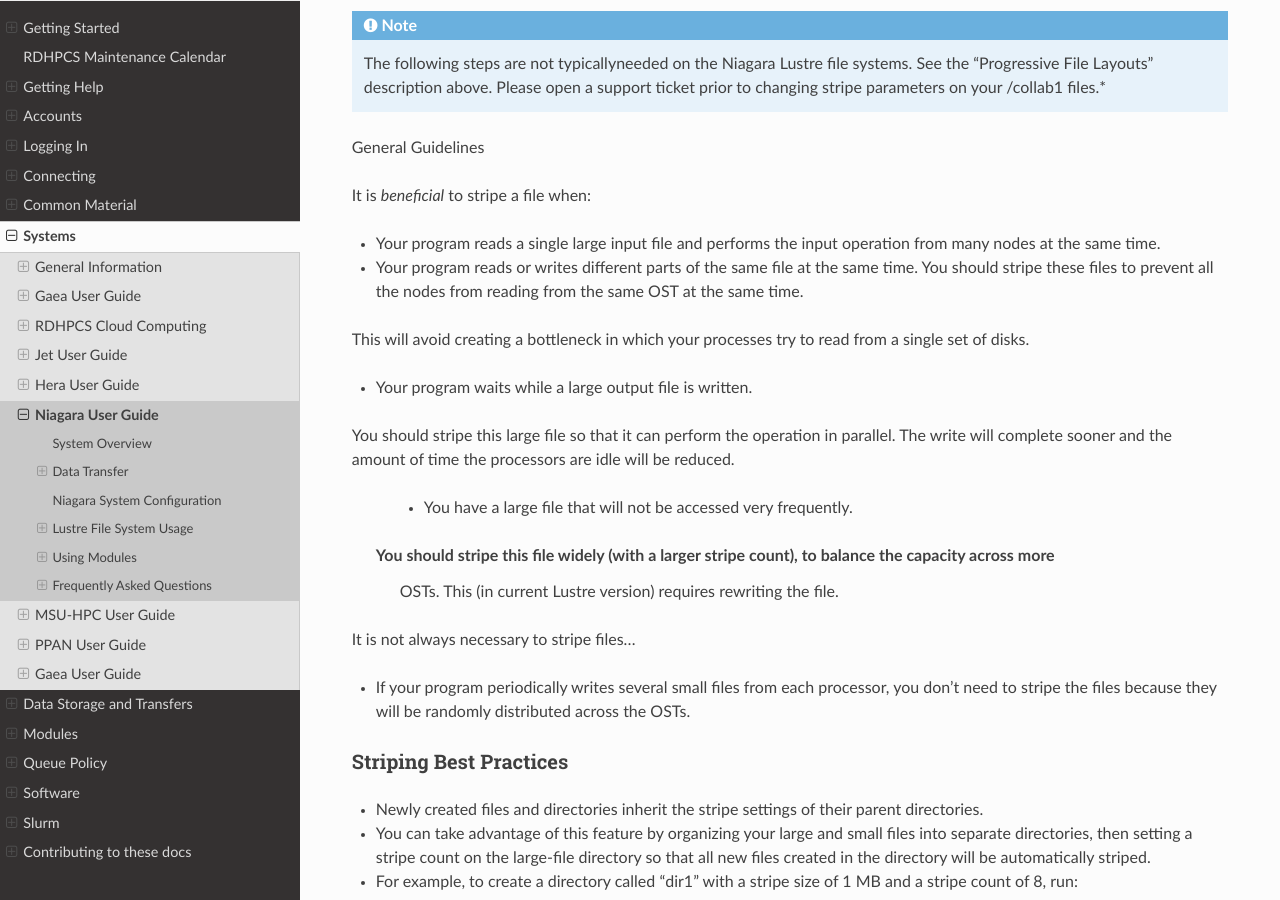
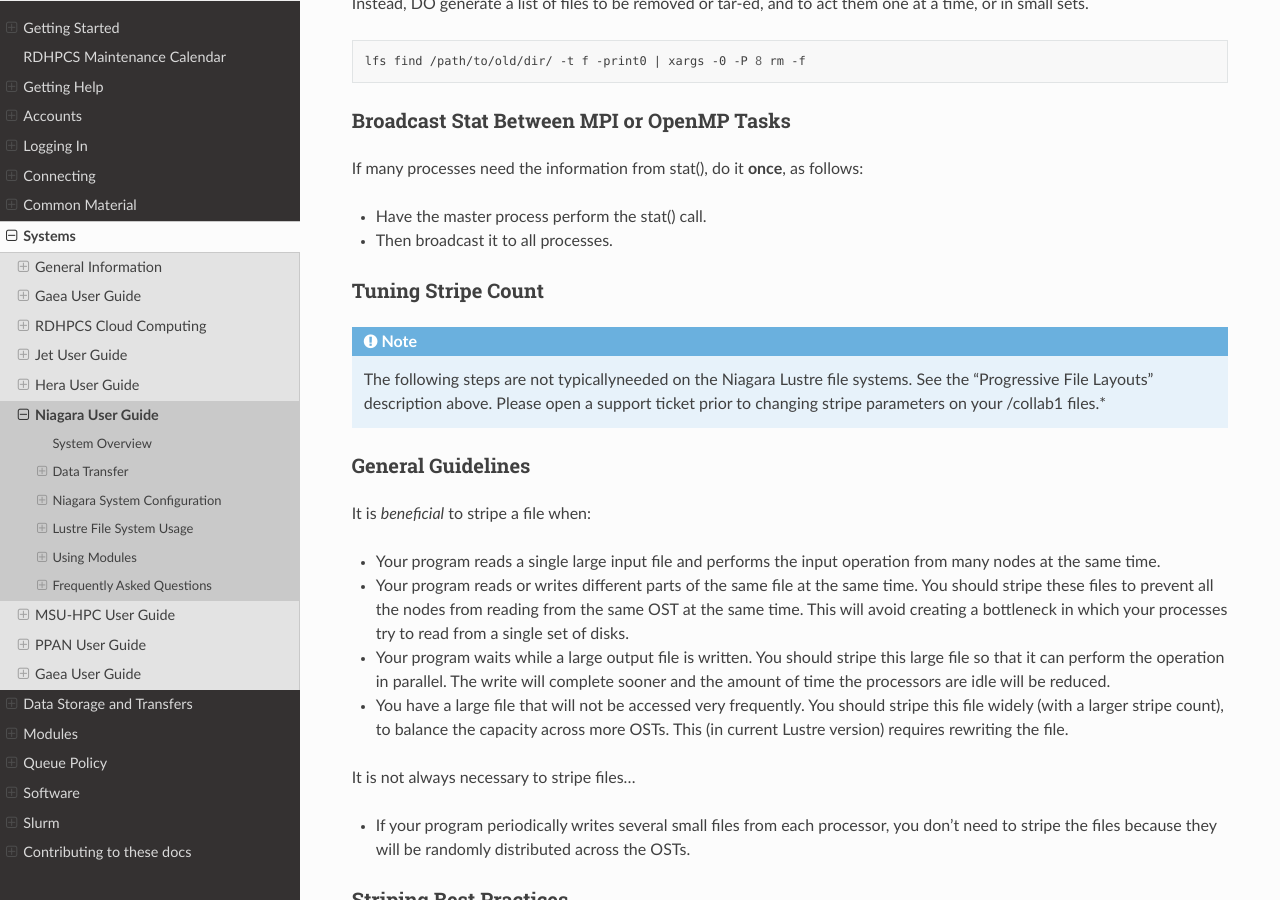
Before and after one commit to NOAA-RDHPCS/noaa-rdhpcs.github.io, a Sphinx documentation site: the page built from source/systems/niagara_user_guide.rst, in a window 1280 px wide and 900 px high, scrolled down 5244 px. Built offline with Sphinx 7.4.7 and the Read the Docs theme 2.0.0, drawn with Linux system fonts in a browser that asks for light colours; some of the changed text lies outside the part shown.

```diff
--- a/source/systems/niagara_user_guide.rst
+++ b/source/systems/niagara_user_guide.rst
@@ -70,14 +70,14 @@ Access time is defined as the last time the file was opened for reading or writi
 Niagara System Configuration
 ============================
 ======================= =============
-\           Niagara
-Front End / Login Nodes 4
+\                       Niagara
+Front End /             Login Nodes 4
 Compute Nodes           25
-CPU Type    Intel SkyLake
-CPU Speed   2.50 GHz
-Cores/node  40
-Memory/Core 4.8 GB
-Memory/Node 192 GB
+CPU Type                Intel SkyLake
+CPU Speed               2.50 GHz
+Cores/node              40
+Memory/Core             4.8 GB
+Memory/Node             192 GB
 Peak Flops/node         2048 GFlops
 ======================= =============
 
@@ -87,7 +87,7 @@ Peak Flops/node         2048 GFlops
       -  Total flops is a measure of peak, and doesn’t necessarily represent actual performance.
 
 
- File Systems
+File Systems
 -------------
 
 ======= ====== ======= =========
@@ -273,31 +274,19 @@ Tuning Stripe Count
     The following steps are not typicallyneeded on the Niagara Lustre file systems. See the "Progressive File Layouts" description above. Please open a support ticket prior to changing stripe parameters on your /collab1 files.*
 
 General Guidelines
+------------------
 
 It is *beneficial* to stripe a file when:
 
--  Your program reads a single large input file and performs
-   the input operation from many nodes at the same time.
--  Your program reads or writes different parts of the same
-   file at the same time. You should stripe these files to prevent all the nodes from reading from the same OST at the same time.
-This will avoid creating a bottleneck in which your processes try to read from a single set of disks.
+-  Your program reads a single large input file and performs the input operation from many nodes at the same time.
+-  Your program reads or writes different parts of the same file at the same time. You should stripe these files to prevent all the nodes from reading from the same OST at the same time. This will avoid creating a bottleneck in which your processes try to read from a single set of disks.
+-  Your program waits while a large output file is written. You should stripe this large file so that it can perform the operation in parallel. The write will complete sooner and the amount of time the processors are idle will be reduced.
+-  You have a large file that will not be accessed very frequently. You should stripe this file widely (with a larger stripe count), to balance the capacity across more OSTs. This (in current Lustre version) requires rewriting the file.
 
--  Your program waits while a large output file is written.
-You should stripe this large file so that it can perform the operation in parallel.
-The write will complete sooner and the amount of time the processors are idle will be reduced.
-
-   -  You have a large file that will not be accessed very
-      frequently.
- You should stripe this file widely (with a larger stripe count), to balance the capacity across more
-         OSTs. This (in current Lustre version) requires rewriting
-         the file.
 
 It is not always necessary to stripe files...
 
--  If your program periodically writes several small files
-   from each processor, you don't need to stripe the files
-   because they will be randomly distributed across the
-   OSTs.
+-  If your program periodically writes several small files from each processor, you don't need to stripe the files because they will be randomly distributed across the OSTs.
 
 Striping Best Practices
 -----------------------
```
Also changed, not shown: other parts of source/systems/niagara_user_guide.rst (+2 -1 lines).
